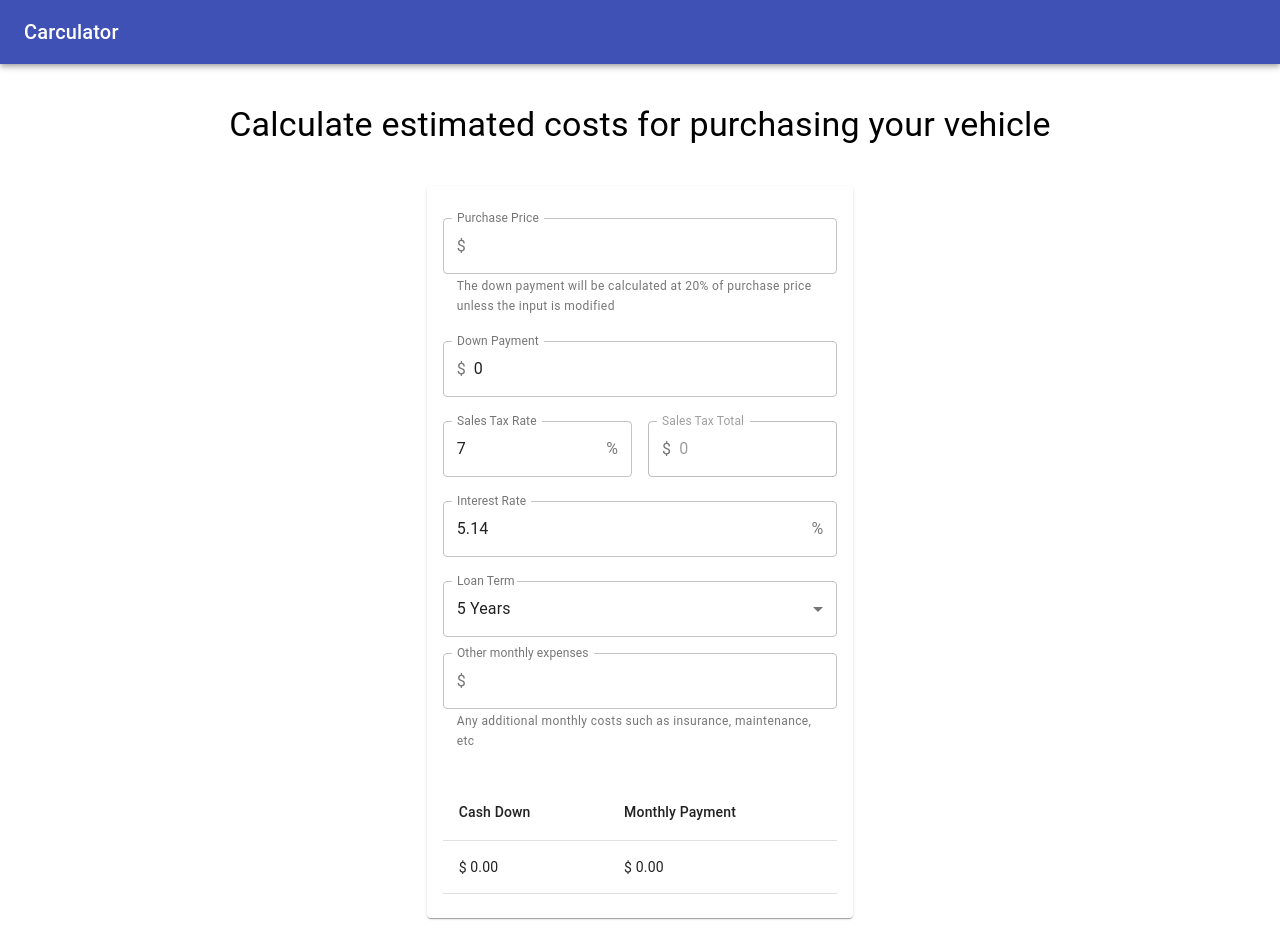
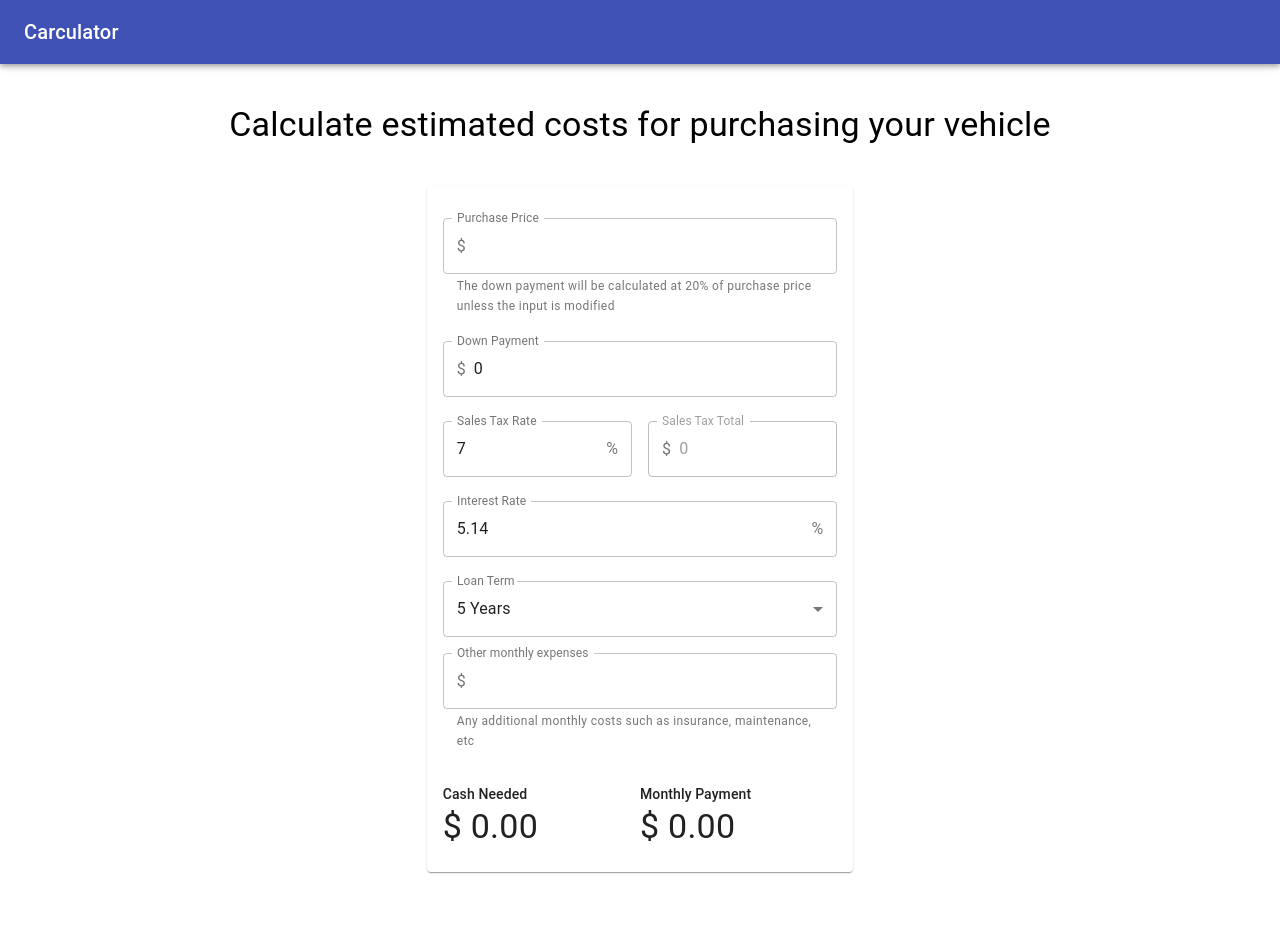
Before and after one commit to slinkardbrandon/carculator, a React (Create React App) app: page / in a window 1280 px wide. After the commit the page ends 888 px from the top, so only its background shows below. Built offline with nearby package versions, Linux system fonts and the light colour scheme.

Commit message:
restyling form

```diff
--- a/src/pages/Home.tsx
+++ b/src/pages/Home.tsx
@@ -1,14 +1,4 @@
-import {
-  Grid,
-  Paper,
-  makeStyles,
-  Typography,
-  Table,
-  TableHead,
-  TableRow,
-  TableBody,
-  TableCell,
-} from '@material-ui/core';
+import { Grid, Paper, makeStyles, Typography } from '@material-ui/core';
 import React, { useState, useEffect } from 'react';
 import { Select } from '../components/Select';
 import { TextField } from '../components/TextField';
@@ -161,21 +151,15 @@ export const Home = () => {
               </Grid>
 
               <Grid container className={`${classes.container} ${classes.calculations}`}>
-                <Grid item xs={12}>
-                  <Table>
-                    <TableHead>
-                      <TableRow>
-                        <TableCell>Cash Down</TableCell>
-                        <TableCell>Monthly Payment</TableCell>
-                      </TableRow>
-                    </TableHead>
-                    <TableBody>
-                      <TableRow>
-                        <TableCell>$ {cashDownTotal.toFixed(2)}</TableCell>
-                        <TableCell>$ {monthlyPayment.toFixed(2)}</TableCell>
-                      </TableRow>
-                    </TableBody>
-                  </Table>
+                <Grid item xs={12} sm={6}>
+                  <Typography variant="subtitle2">Cash Needed</Typography>
+                  <Typography variant="h4">$ {cashDownTotal.toFixed(2)}</Typography>
+                </Grid>
+                <Grid item xs={12} sm={6}>
+                  <Typography variant="subtitle2">Monthly Payment</Typography>
+                  <Typography variant="h4" style={{ animation: 'spinit 0.2s 5' }}>
+                    $ {monthlyPayment.toFixed(2)}
+                  </Typography>
                 </Grid>
               </Grid>
             </form>
```
